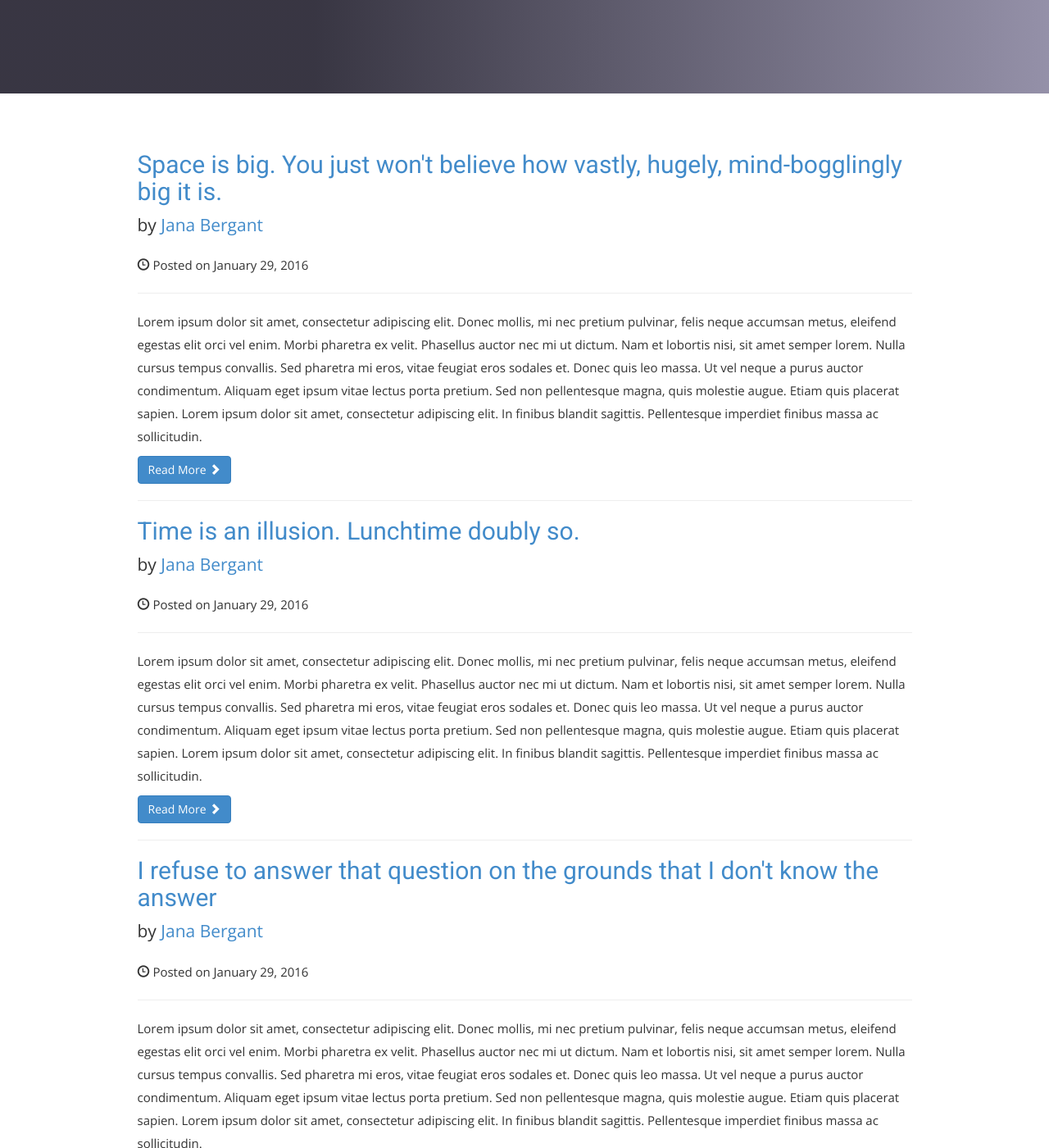
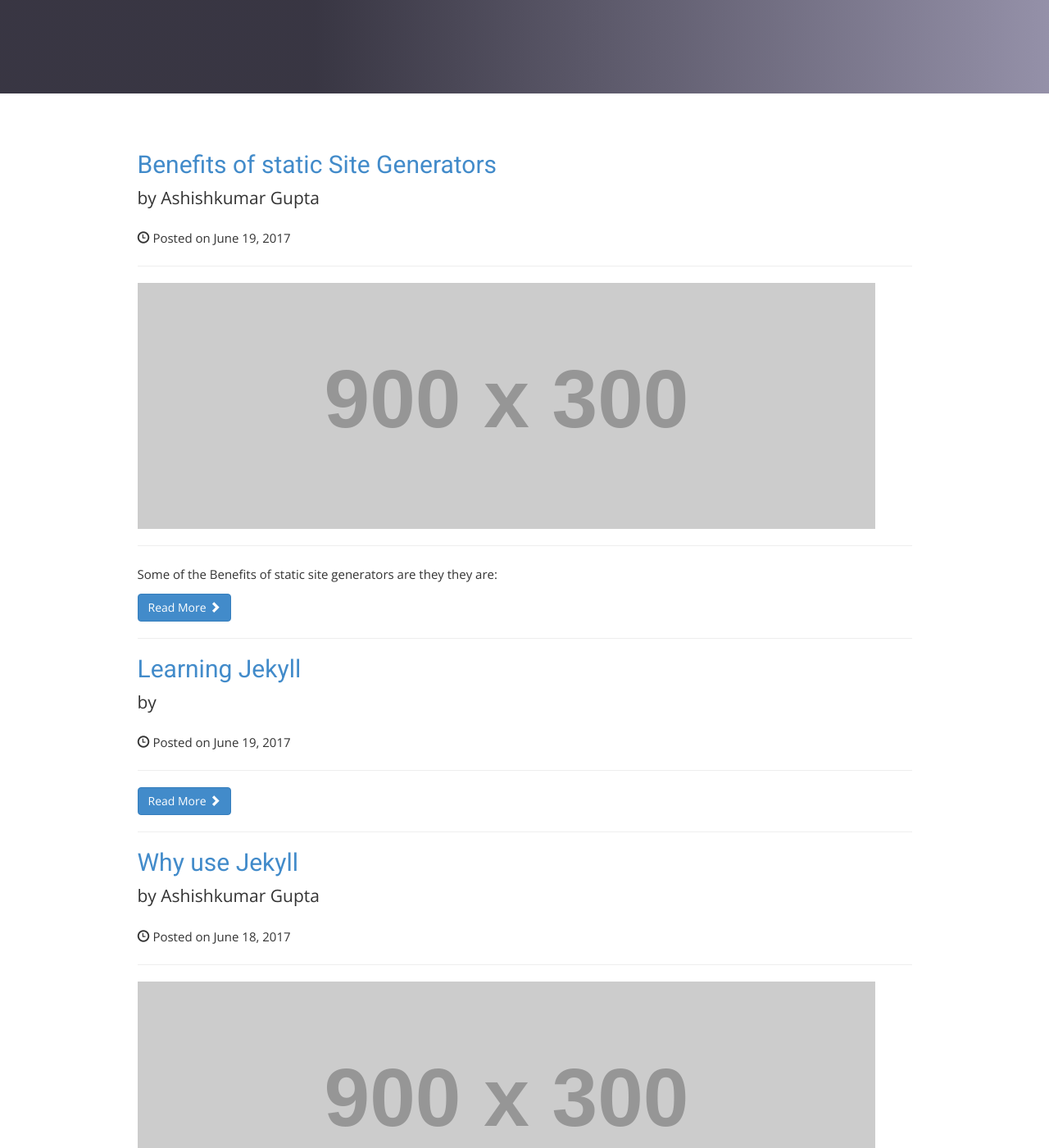
Before and after one commit to ashgit1/jekyll-demosite, a Jekyll site: the page built from blog.html, in a window 1280 px wide and 1400 px high, scrolled down 308 px. Shown: the whole window at 82% size. Built offline with Jekyll 4.4.1, drawn with Linux system fonts in a browser that asks for light colours; nearby versions of some CDN libraries; some web fonts are replaced; library files that are not in the unit come from our copies; comment, search, counter and statistics services are not loaded; some of the changed text lies outside the part shown.

Commit message:
added the post loop in blog post to view all the post

```diff
--- a/_includes/blog-posts.html
+++ b/_includes/blog-posts.html
@@ -4,44 +4,32 @@
         <div class="row">
             <div class="col-lg-10 col-lg-offset-1 col-md-10 col-md-offset-1">
 
+                {% for post in site.posts %}
                 <!-- Blog Post -->
-                <h2><a href="post.html">Space is big. You just won't believe how vastly, hugely, mind-bogglingly big it is.</a></h2>
+                <h2>
+                  <a href="{{ post.url }}">{{ post.title }}</a>
+                </h2>
 
-                <p class="lead">by <a href="#">Jana Bergant</a></p>
-                <p><span class="glyphicon glyphicon-time"></span> Posted on January 29, 2016</p>
-                <hr>
-                <p>Lorem ipsum dolor sit amet, consectetur adipiscing elit. Donec mollis, mi nec pretium pulvinar, felis neque accumsan metus, eleifend egestas elit orci vel enim. Morbi pharetra ex velit. Phasellus auctor nec mi ut dictum. Nam et lobortis nisi, sit amet semper lorem. Nulla cursus tempus convallis. Sed pharetra mi eros, vitae feugiat eros sodales et. Donec quis leo massa. Ut vel neque a purus auctor condimentum. Aliquam eget ipsum vitae lectus porta pretium. Sed non pellentesque magna, quis molestie augue. Etiam quis placerat sapien. Lorem ipsum dolor sit amet, consectetur adipiscing elit. In finibus blandit sagittis. Pellentesque imperdiet finibus massa ac sollicitudin.</p>
-
-                <a class="btn btn-primary" href="post.html">Read More <span class="glyphicon glyphicon-chevron-right"></span></a>
+                <p class="lead">
+                  by {{ post.author }}
+                </p>
+                <p>
+                  <span class="glyphicon glyphicon-time"></span> Posted on {{ post.date | date: "%B %d, %Y" }}
+                </p>
                 <hr>
 
+                {% if post.image %}
+                  <img class="img-responsive" src="{{ post.image }}" alt="{{ post.title }}">
+                  <hr>
+                {% endif %}
 
-                <!-- Blog Post -->
-                <h2><a href="post.html">Time is an illusion. Lunchtime doubly so.</a></h2>
+                {{ post.excerpt }}
 
-                <p class="lead">by <a href="#">Jana Bergant</a></p>
-                <p><span class="glyphicon glyphicon-time"></span> Posted on January 29, 2016</p>
-                <hr>
-                <p>Lorem ipsum dolor sit amet, consectetur adipiscing elit. Donec mollis, mi nec pretium pulvinar, felis neque accumsan metus, eleifend egestas elit orci vel enim. Morbi pharetra ex velit. Phasellus auctor nec mi ut dictum. Nam et lobortis nisi, sit amet semper lorem. Nulla cursus tempus convallis. Sed pharetra mi eros, vitae feugiat eros sodales et. Donec quis leo massa. Ut vel neque a purus auctor condimentum. Aliquam eget ipsum vitae lectus porta pretium. Sed non pellentesque magna, quis molestie augue. Etiam quis placerat sapien. Lorem ipsum dolor sit amet, consectetur adipiscing elit. In finibus blandit sagittis. Pellentesque imperdiet finibus massa ac sollicitudin.</p>
+                <a class="btn btn-primary" href="{{ post.url }}">Read More <span class="glyphicon glyphicon-chevron-right"></span></a>
 
-                <a class="btn btn-primary" href="post.html">Read More <span class="glyphicon glyphicon-chevron-right"></span></a>
                 <hr>
 
-
-
-                <!-- Blog Post -->
-                <h2><a href="post.html">I refuse to answer that question on the grounds that I don't know the answer</a></h2>
-
-                <p class="lead">by <a href="#">Jana Bergant</a></p>
-                <p><span class="glyphicon glyphicon-time"></span> Posted on January 29, 2016</p>
-                <hr>
-                <p>Lorem ipsum dolor sit amet, consectetur adipiscing elit. Donec mollis, mi nec pretium pulvinar, felis neque accumsan metus, eleifend egestas elit orci vel enim. Morbi pharetra ex velit. Phasellus auctor nec mi ut dictum. Nam et lobortis nisi, sit amet semper lorem. Nulla cursus tempus convallis. Sed pharetra mi eros, vitae feugiat eros sodales et. Donec quis leo massa. Ut vel neque a purus auctor condimentum. Aliquam eget ipsum vitae lectus porta pretium. Sed non pellentesque magna, quis molestie augue. Etiam quis placerat sapien. Lorem ipsum dolor sit amet, consectetur adipiscing elit. In finibus blandit sagittis. Pellentesque imperdiet finibus massa ac sollicitudin.</p>
-
-                <a class="btn btn-primary" href="post.html">Read More <span class="glyphicon glyphicon-chevron-right"></span></a>
-                <hr>
-
-
-
+                {% endfor %}
 
             </div>
         </div>
```
